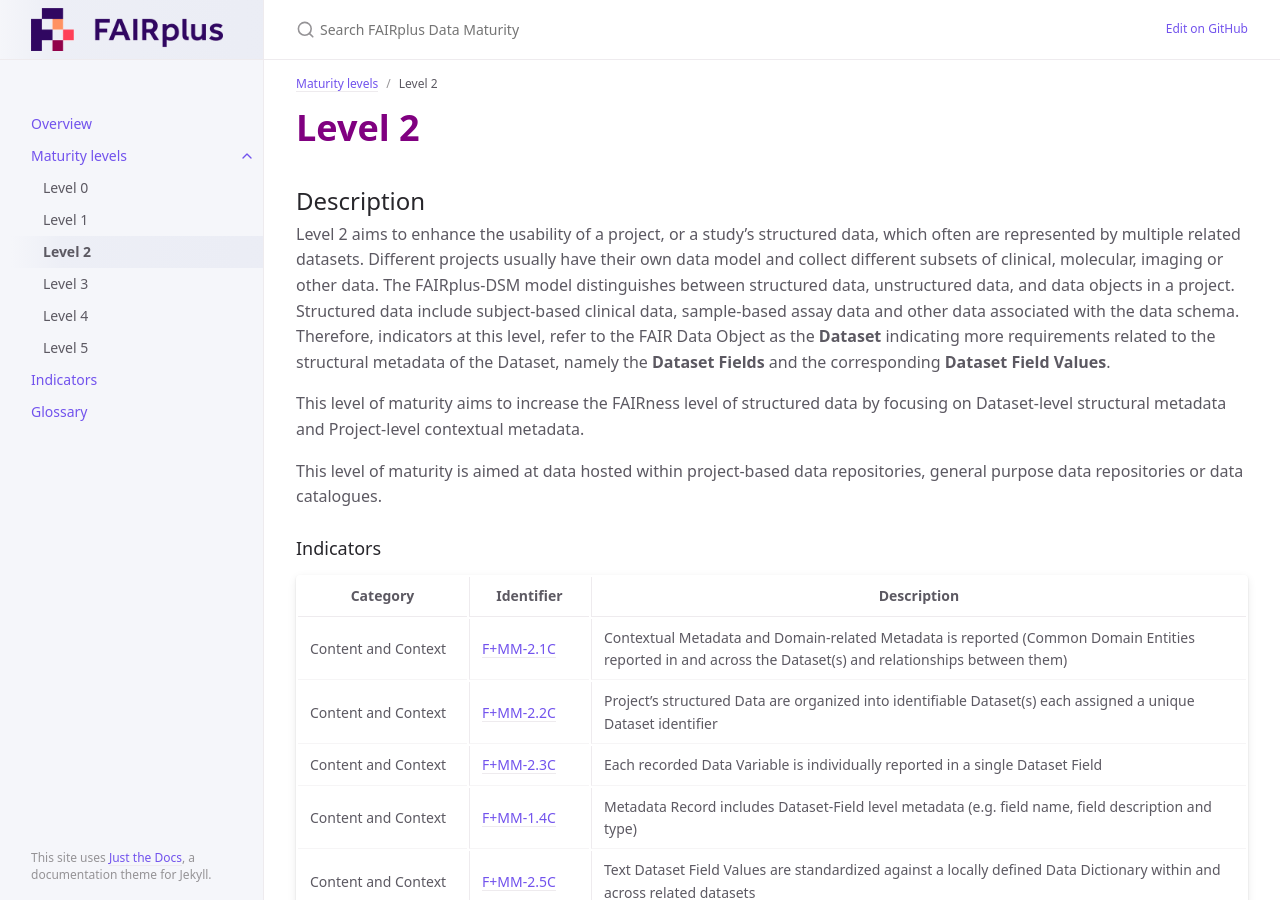
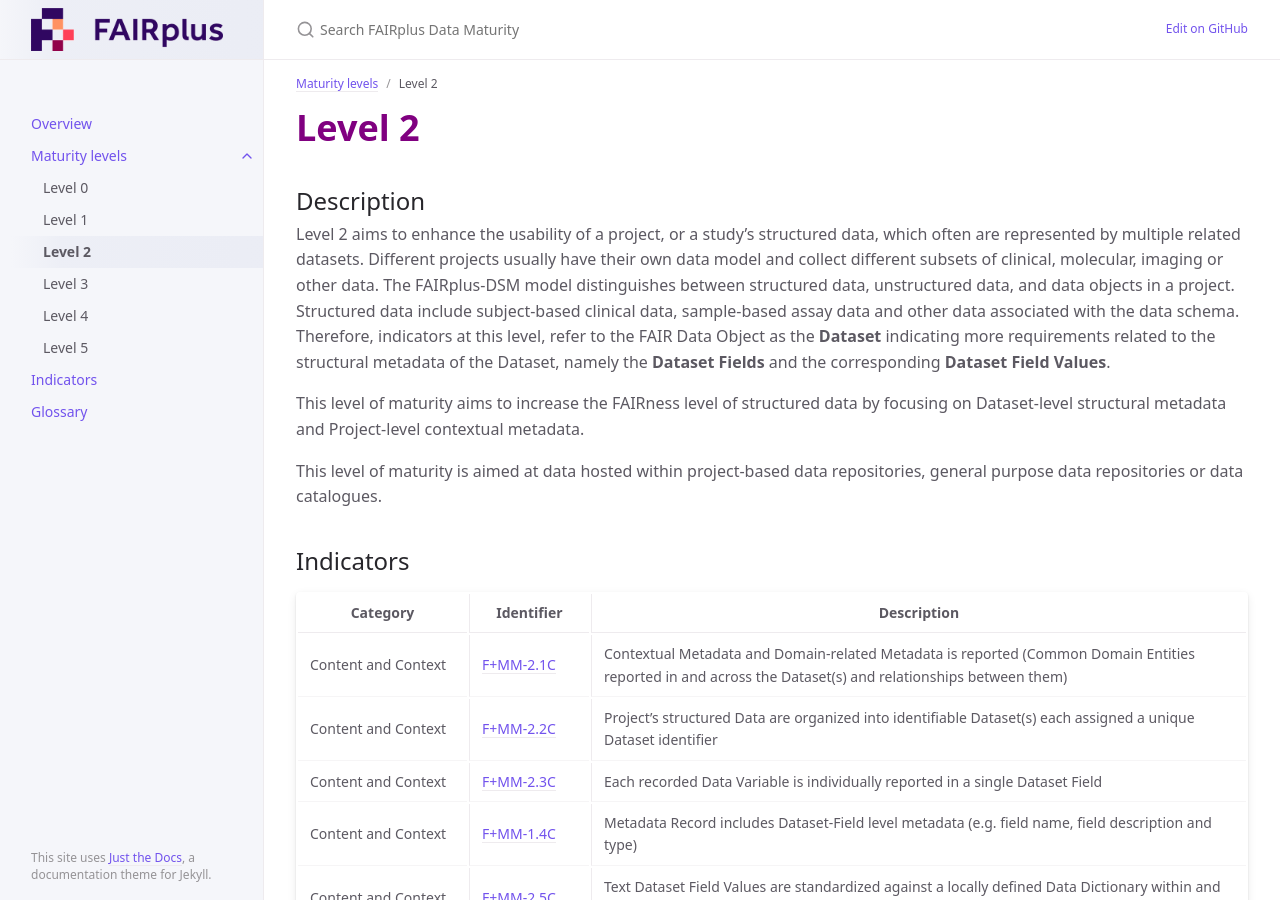
Before and after one commit to FAIRplus/Data-Maturity, a Jekyll site: the page built from docs/Levels/Level2.md, in a window 1280 px wide and 900 px high. Built offline with Jekyll 4.4.1, drawn with Linux system fonts in a browser that asks for light colours.

```diff
--- a/docs/Levels/Level2.md
+++ b/docs/Levels/Level2.md
@@ -16,7 +16,7 @@ This level of maturity aims to increase the FAIRness level of structured data by
 This level of maturity is aimed at data hosted within project-based data repositories, general purpose data repositories or data catalogues.
 
 
-### Indicators
+## Indicators
 
 | Category | Identifier | Description |
 | -------- | ---------- | ------------|
```
